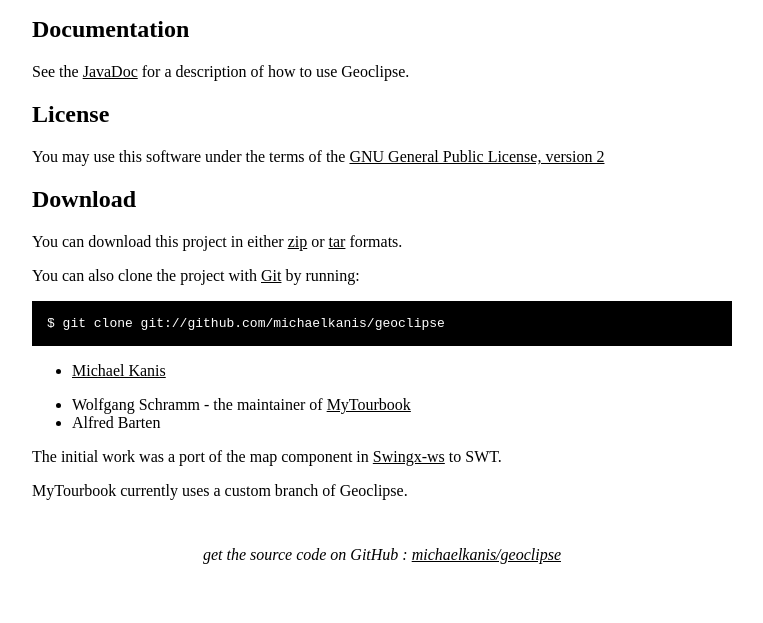
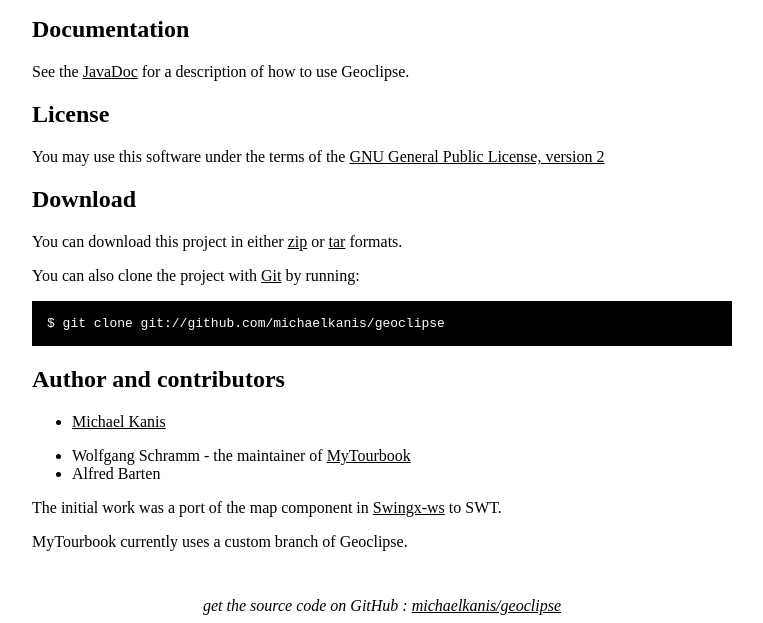
Before and after one commit to michaelkanis/geoclipse, a plain HTML site: page index.html in a window 1280 px wide. Shown: the part 563-1186 px from the top of the page, without its empty margins (258-1021 px from the left). Before the commit the page ends 1135 px from the top, so only its background shows below. Drawn offline with Linux system fonts and the light colour scheme.

Commit message:
Somehow the authors header got deleted. :)

```diff
--- a/index.html
+++ b/index.html
@@ -83,6 +83,7 @@
       <pre>$ git clone git://github.com/michaelkanis/geoclipse</pre>
     </p>
 
+ 	<h2>Author and contributors</h2>
 
       <ul>
         <li><a href="http://github.com/michaelkanis">Michael Kanis</a></li>
```
